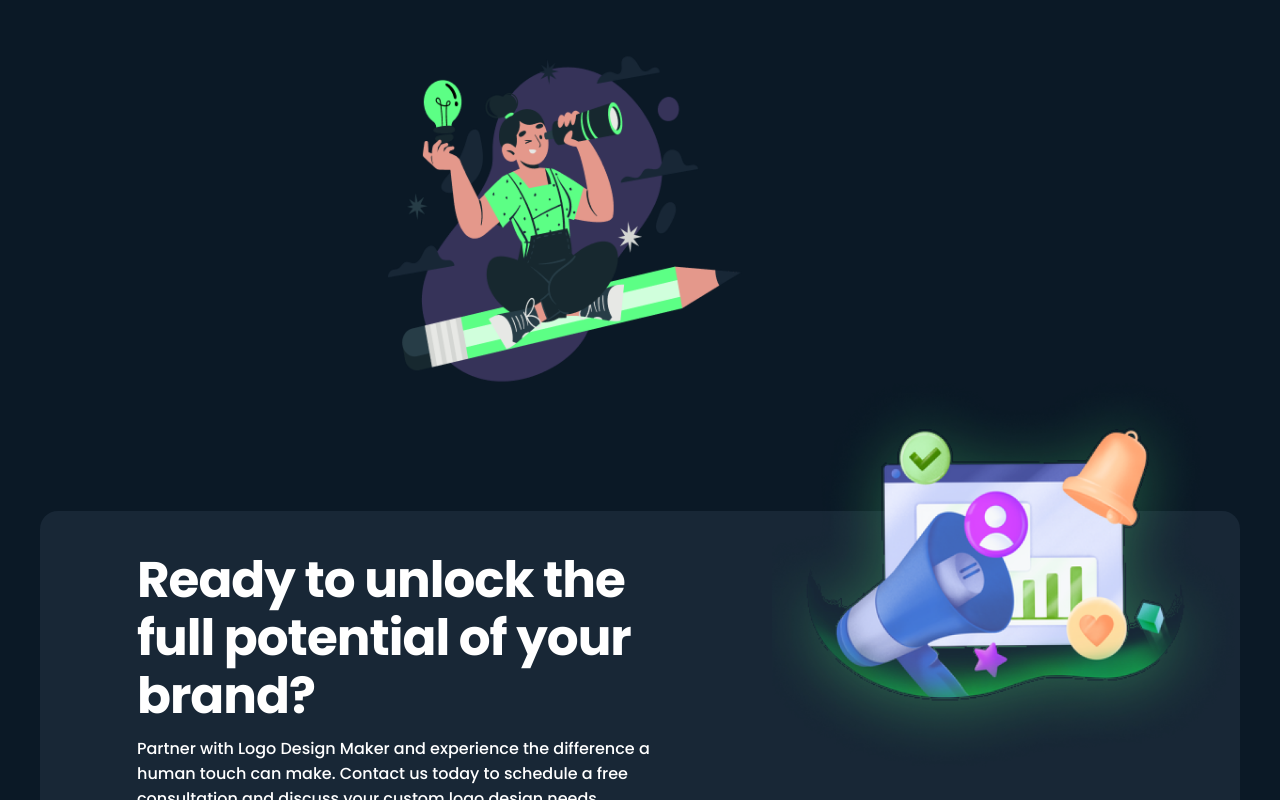
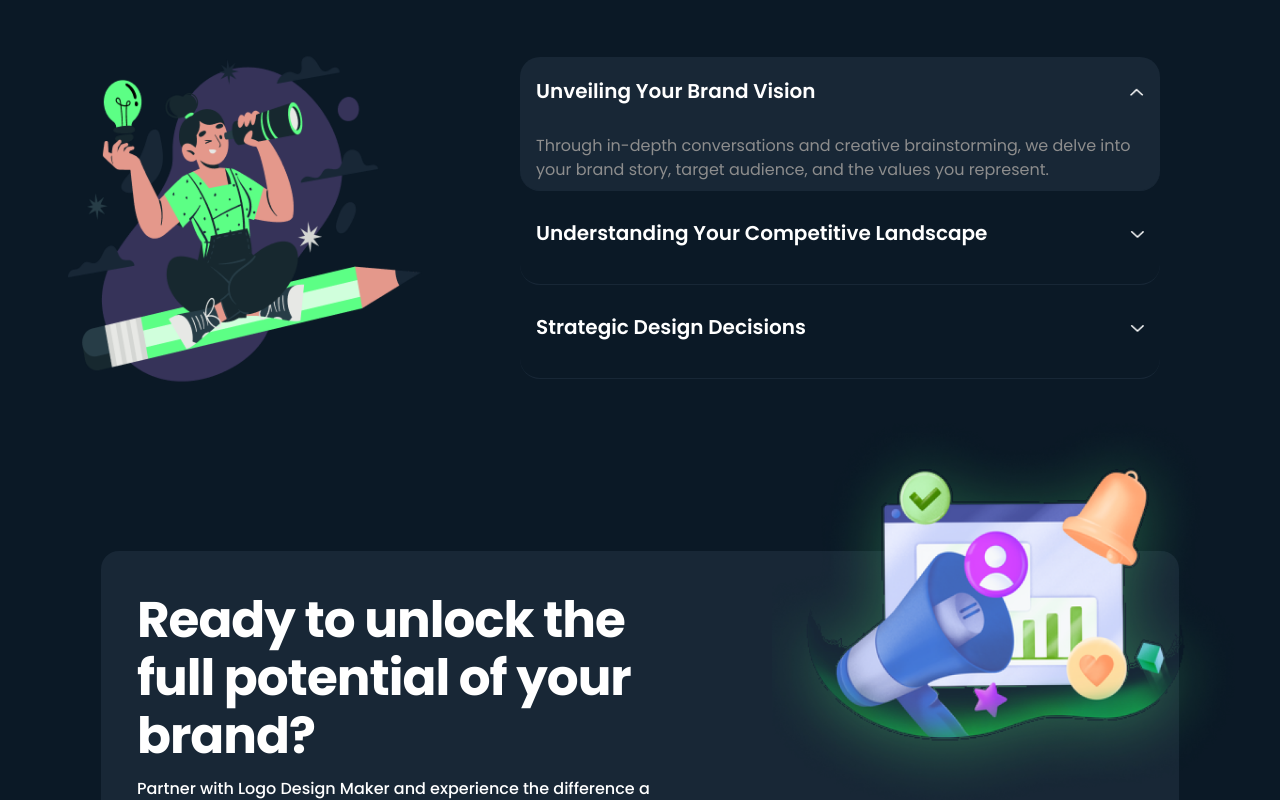
Before and after one commit to shashank8112357010/logo-designmaker, a Next.js app: page /about-us in a window 1280 px wide. Shown: the part 2100-2900 px from the top of the page. Built offline with nearby package versions, Linux system fonts and the light colour scheme.

Commit message:
about page done

```diff
--- a/src/app/about-us/page.js
+++ b/src/app/about-us/page.js
@@ -9,6 +9,15 @@ import FaqAbout from "../components/about/FaqAbout";
 import ServicesCTA from "../components/services/ServicesCTA";
 
 export default function AboutUs() {
+    const [openIndex, setOpenIndex] = useState(0)
+    const [currentIndex, setCurrentIndex] = useState(0)
+
+    const AboutImg = [
+        { id: 0, img: "/about/AboutHumanAI.png" },
+        { id: 1, img: "/services/CTAImg.png" },
+        { id: 2, img: "/about/AboutHumanAI.png" },
+    ]
+
     return (
         <section className="w-full max-w-[1920px] mx-auto bg-primaryBlack pb-32">
             <div className="flex flex-row gap-4 items-center justify-center xl:gap-10 h-[250px] xs:h-[283px] sm:h-[553px] relative">
@@ -70,19 +79,23 @@ export default function AboutUs() {
                     </div>
                 </main>
 
-                <main className="max-w-[1920px] mx-auto w-full justify-center items-center flex">
-                    <div className={`flex text-white pb-20 lg:pb-20 px-4 items-center justify-center sm:px-10 lg:px-10 flex-wrap lg:flex-nowrap pt-10`}>
+                <main className="max-w-[1920px] mx-auto w-full justify-center items-center flex pb-10 ">
+                    <div className={`flex text-white pb-20 lg:pb-20 px-4 items-center justify-center sm:px-10 lg:px-10 flex-wrap lg:flex-nowrap pt-10 `}>
                         {/* first section */}
-                        <div className="md:min-w-[400px] flex justify-center items-center">
-                            <Image src="/about/AboutHumanAI.png" width={375} height={240} alt="AboutHumanAI" />
-                        </div>
+                        {AboutImg.filter((item) => item.id === currentIndex)
+                            .map((item) => {
+                                return (
+                                    <div className="md:min-w-[400px] flex justify-center items-center">
+                                        <Image src={item.img} width={375} height={240} alt="AboutHumanAI" />
+                                    </div>
+                                )
+                            })}
+
 
                         {/* second section */}
-                        <section className="bg-primaryBlack flex items-center text-white px-4 sm:px-10 lg:px-20">
-                            {/* <div className="flex flex-col max-w-[1023px] mx-auto gap-2">
+                        <section className="bg-primaryBlack mt-8 lg:mt-0 flex items-center text-white px-4 sm:px-10 lg:px-20">
+                            <div className="flex flex-col max-w-[1023px] mx-auto gap-2">
                                 {AboutFaqs.map((item, index) => {
-
-                                    const [openIndex, setOpenIndex] = useState(null)
                                     return (
                                         <FaqAbout
                                             key={item.id}
@@ -90,11 +103,12 @@ export default function AboutUs() {
                                             data={item}
                                             openIndex={openIndex}
                                             setOpenIndex={setOpenIndex}
+                                            setCurrentIndex={setCurrentIndex}
                                         />
                                     )
                                 }
                                 )}
-                            </div> */}
+                            </div>
                         </section>
 
 
--- a/src/app/components/about/FaqAbout.js
+++ b/src/app/components/about/FaqAbout.js
@@ -1,12 +1,15 @@
 'use client'
 import Image from "next/image"
 
-export default function FaqAbout({ data, index, openIndex, setOpenIndex }) {
-    // if openIndex === null , it is equal to index
+export default function FaqAbout({ data, index, openIndex, setOpenIndex, setCurrentIndex }) {
     const isOpen = openIndex === index;
 
     const toggleAccordion = () => {
-        setOpenIndex(isOpen ? null : index);
+        if (isOpen) {
+            return;
+        }
+        setOpenIndex(index);
+        setCurrentIndex(index)
     };
 
     return (
--- a/src/app/components/services/ServicesCTA.js
+++ b/src/app/components/services/ServicesCTA.js
@@ -6,7 +6,7 @@ export default function ServicesCTA({ heading, para, imgSrc }) {
     const { pathname } = usePathname()
 
     return (
-        <section className="max-w-[1920px] mx-auto px-4 sm:px-10 lg:px-10 bg-primaryBlack text-white pb-20 pt-20 lg:pt-10">
+        <section className="max-w-[1920px] mx-auto flex justify-center px-4 sm:px-10 lg:px-10 bg-primaryBlack text-white pb-20 pt-20 lg:pt-10">
             <div className="bg-secondaryBlack relative px-5 py-2 lg:px-8 lg:py-10 rounded-[18px] flex justify-center flex-col lgg:flex-row">
 
                 <div className="block lgg:hidden bg-red-500">
```
